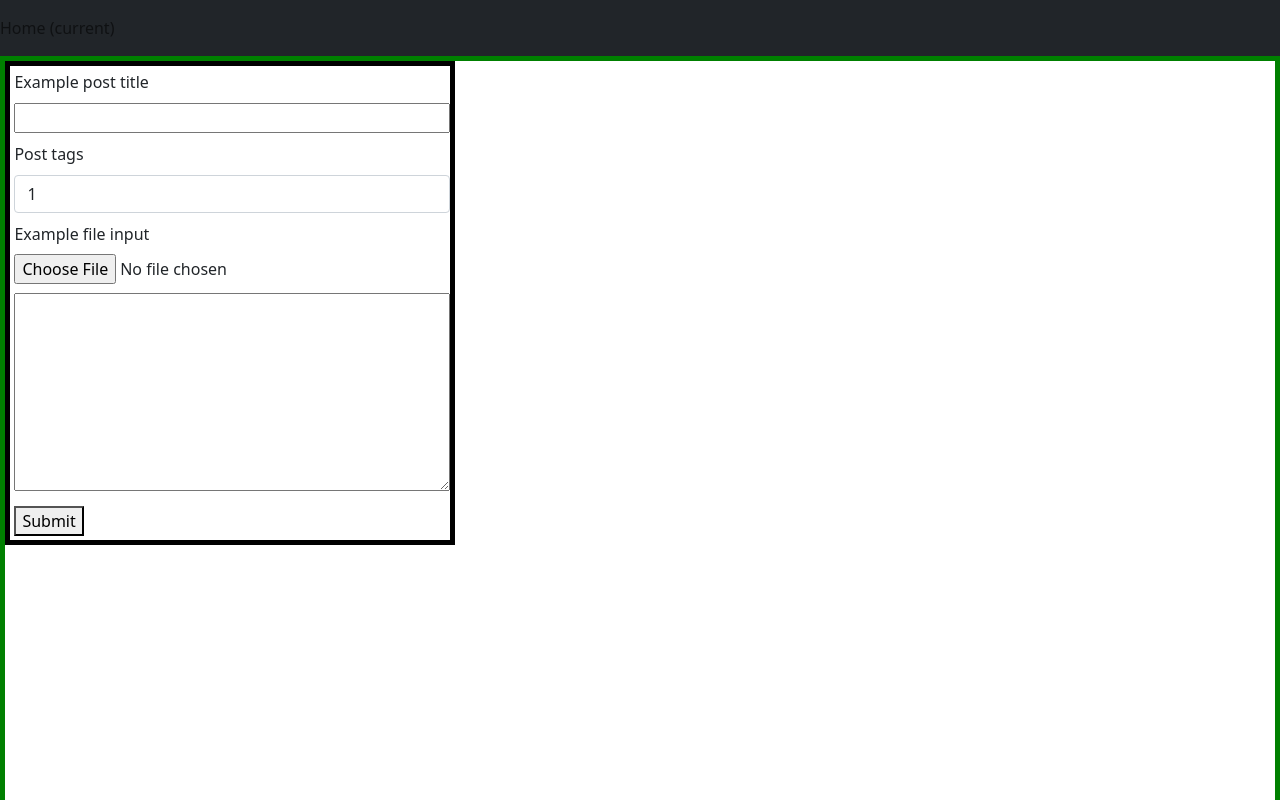
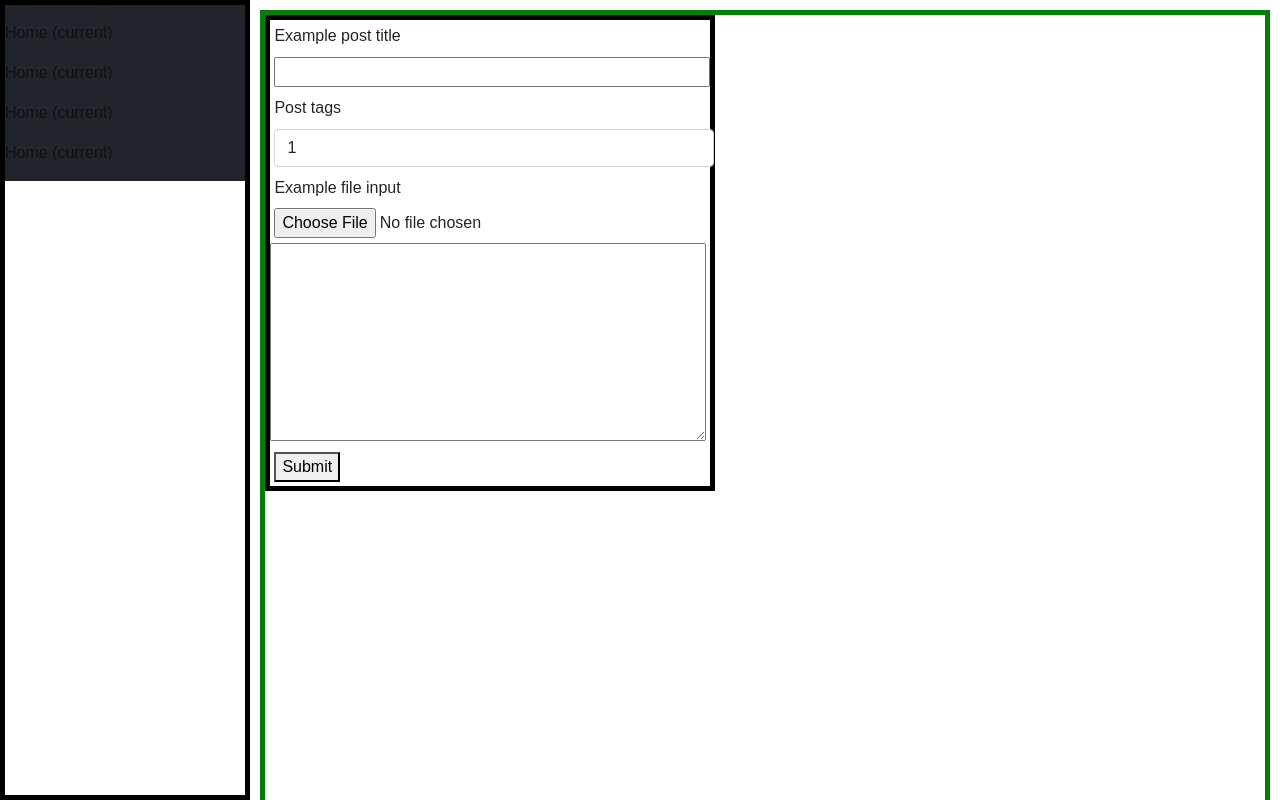
Before and after one commit to APartanen/project1, a React (Create React App) app: page / in a window 1280 px wide. Shown: the top 800 px of the page. Built offline with nearby package versions, Linux system fonts and the light colour scheme.

Commit message:
Nav bar to left side

```diff
--- a/src/components/Main.js
+++ b/src/components/Main.js
@@ -3,13 +3,21 @@ import Header from "./Header";
 import Footer from "./Footer";
 import Content from "./Content";
 
+import '../styles/Main.css';
+
 const Main = (props) => {
 
     return(
         <div>
-            <Header/>
-            <Content/>
-            <Footer/>
+            <div className="navi">
+                <Header/>
+            </div>
+            <div className="mainContent">
+                <Content/>
+                <Footer/>
+            </div>
+
+
         </div>
     );
 };
--- a/src/components/NavBar.js
+++ b/src/components/NavBar.js
@@ -1,13 +1,24 @@
 import React from "react";
 
-import 'bootstrap/dist/css/bootstrap.min.css';
+import '../styles/NavBar.css';
+
+
 
 const NavBar = (props) => {
 
     return(
-        <div>
+        <div className="navBarContainer">
             <nav className="navbar navbar-default bg-dark navbar-light">
                 <ul className="navbar-nav mr-auto">
+                    <li className="nav-item active">
+                        <a className="nav-link" href="#">Home <span className="sr-only">(current)</span></a>
+                    </li>
+                    <li className="nav-item active">
+                        <a className="nav-link" href="#">Home <span className="sr-only">(current)</span></a>
+                    </li>
+                    <li className="nav-item active">
+                        <a className="nav-link" href="#">Home <span className="sr-only">(current)</span></a>
+                    </li>
                     <li className="nav-item active">
                         <a className="nav-link" href="#">Home <span className="sr-only">(current)</span></a>
                     </li>
--- /dev/null
+++ b/src/styles/Main.css
@@ -0,0 +1,17 @@
+.navi{
+
+        position: fixed;
+        top: 0;
+        left: 0;
+        width: 250px;
+        height: 100%;
+        background-color: white;
+        border: 5px solid black;
+
+}
+
+.mainContent{
+    margin-left: 250px;
+    padding: 10px;
+
+}
--- /dev/null
+++ b/src/styles/NavBar.css
@@ -0,0 +1,17 @@
+* {
+    box-sizing: border-box;
+    font-family: sans-serif;
+}
+
+.navBarContainer{
+    margin: 0;
+}
+
+nav {
+    position: fixed;
+    top: 0;
+    left: 0;
+    width: 100%;
+    height: 100%;
+    background-color: red;
+}
```
